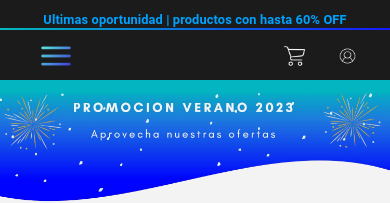
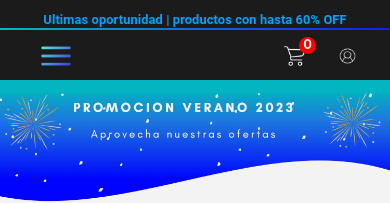
Before and after one commit to NimionSoftware/tannat-indumentaria, a React (Create React App) app: page / in a window 390 px wide. Shown: the top 203 px of the page. Built offline with nearby package versions, Linux system fonts and the light colour scheme.

Commit message:
cart responsive and baloon count created

```diff
--- a/src/components/BurguerMenu.jsx
+++ b/src/components/BurguerMenu.jsx
@@ -1,10 +1,11 @@
-import { useState } from 'react';
+import { useContext, useState } from 'react';
 import { Link } from 'react-router-dom';
 import { styled } from '@mui/material';
 import cart from '../assets/cart.png';
 import log from '../assets/log.png';
 import X from '../assets/x.png';
 import burguerMenu from '../assets/burguerMenu.png';
+import { cartContext } from './Context';
 
 
 const ContainerN = styled('nav')({
@@ -87,15 +88,43 @@ const ContainerLinks = styled('div')({
     textAlign:'end',
 })
 
+const ContainerBaloonCount = styled('div')({
+    display:'flex',
+    cursor: 'pointer',
+    transition: '.3s all',
+    "&:hover": {
+        transform: 'scale(1.1)'
+    },
+})
+
+const BaloonCount = styled('div')({
+    zIndex:'2',
+    position:'relative',
+    top:'.3rem',
+    left:'2rem',
+    backgroundColor: 'red',
+    borderRadius: '100rem',
+    width:'1.1rem',
+    height:'1.1rem',
+    color:'white',
+    fontWeight: 'bold',
+    fontSize: '.8rem',
+    textAlign:'center',
+})
+
 const BurgerMenu = ({openCart, setOpenCart}) => {
 
     const [open, setOpen] = useState(false);
+    const { quantity, qty } = useContext(cartContext);
 
     return (
         <ContainerN>
             <BurgerMenuIcon src={burguerMenu} onClick={()=> {setOpen(!open)}} />
             <ContainerUser>
-                    <Icon src={cart} alt='Icono carrito de compras' onClick={() => setOpenCart(!openCart)} />
+                    <ContainerBaloonCount onClick={() => {setOpenCart(!openCart)}}>
+                        <BaloonCount>{quantity(qty)}</BaloonCount>
+                        <Icon src={cart} alt='Icono carrito de compras' title="Abrir carrito de compras" />
+                    </ContainerBaloonCount>
                     <Icon src={log} alt='Icono Login' />
             </ContainerUser>
             {open &&
--- a/src/components/Cart.jsx
+++ b/src/components/Cart.jsx
@@ -18,7 +18,6 @@ const ContainerProducts = styled('div')({
     boxShadow: '0 0 10px #1b1b1b8c inset',
     overflowY: 'scroll',
     width:'98%',
-    backgroundColor: '#fff',
      '::-webkit-scrollbar': {
         width: '8px',
     },
@@ -43,23 +42,37 @@ const EmptyButton = styled('button')({
     border:'none',
     cursor:'pointer',
     backgroundColor:'#d3d3d3',
+    transition:'.15s all',
     '&:hover':{
         backgroundColor:'#ce2929',
         color:'white'
-    }
+    },
+    '@media (max-width: 1000px)': {
+        backgroundColor:'#5e5e5e1f',
+        width: '7rem',
+        color: 'red'
+      }
 })
 
 const FinishButton = styled('button')({
     fontWeight: 'bold',
     width:'15rem',
     height:'2rem',
-    backgroundColor: '#1aacd1',
-    color:'white',
     border:'none',
     cursor:'pointer',
-    '&:hover':{
-        background: 'linear-gradient(90deg, rgba(0,185,189,1) 0%, rgba(22,26,255,1) 100%)',
-    }
+    background: 'linear-gradient(90deg, #1aacd1, transparent) #1aacd1',
+    fontFamily: 'inherit',
+    color: '#fff',
+    textDecoration: 'none',
+    transition: 'background-color .5s',
+    placeContent: 'center',
+    '&:hover': {
+        background: 'linear-gradient(90deg, #1aacd1, transparent) #213bcf',
+    },
+    '@media (max-width: 1000px)': {
+        width:'12rem',
+        fontSize:'.9rem'
+      }
 })
 
 const ContainerButton = styled('div')({
@@ -69,19 +82,27 @@ const ContainerButton = styled('div')({
     gap:'1rem'
 })
 
+const CartTitle = styled('h3')({
+    fontSize:'1.5rem',
+    transition:'all .2s',
+    '@media (max-width: 768px)': {
+        fontSize: '1.2rem',
+      }
+})
+
 const Cart = () => {
 
-    const {total, emptyCart, get} = useContext(cartContext);
+    const {total, emptyCart, cart} = useContext(cartContext);
 
 
     return(
         <ContainerCart>
-            <h3 style={{fontSize:'1.5rem'}}>Mi carrito de compras!</h3>
-            {get.length > 0
+            <CartTitle>Mi carrito de compras!</CartTitle>
+            {cart.length > 0
                 ?
                 (
                     <ContainerProducts>
-                        {get.map((item, index) => <ItemCart item={item} key={index} />)}
+                        {cart.map((item, index) => <ItemCart item={item} key={index} />)}
                     </ContainerProducts>
                 )
                 :
@@ -94,7 +115,7 @@ const Cart = () => {
                     </>
                 )
             }
-            {get.length > 0 && (
+            {cart.length > 0 && (
                 <>
                     <p style={{fontWeight: 'bold'}}>Total: US$ {total()}</p>
                     <ContainerButton>
--- a/src/components/Context.jsx
+++ b/src/components/Context.jsx
@@ -1,73 +1,67 @@
-import { createContext, useState } from "react";
+import { createContext, useEffect, useState } from "react";
 
 export const cartContext = createContext();
 
-const {Provider} = cartContext;
+const { Provider } = cartContext;
 
-const Context = ({children}) => {
-
+const Context = ({ children }) => {
   const [cart, setCart] = useState([]);
   const [qty, setQty] = useState(1);
 
-    const get = JSON.parse(localStorage.getItem('cart'))
-    if(get === null){
-        localStorage.setItem('cart', JSON.stringify(cart))
-        window.location.reload()
+  useEffect(() => {
+    const get = JSON.parse(localStorage.getItem('cart'));
+    if (get) {
+      setCart(get);
+    } else {
+      localStorage.setItem('cart', JSON.stringify([]));
     }
+  }, []);
 
-    const isInCart = (id) =>{
-        return(
-            cart.some(AItem => AItem.id === id)
-        )
-    }
+  const isInCart = (id) => {
+    return cart.some((item) => item.id === id);
+  };
 
-    const addItem = (product, qty) =>{
+  const addItem = (product, qty) => {
     const newItem = {
       ...product,
-            qty
+      qty,
+    };
+
+    if (isInCart(newItem.id)) {
+      const updatedCart = cart.map((item) =>
+        item.id === newItem.id ? { ...item, qty: item.qty + qty } : item
+      );
+      setCart(updatedCart);
+      localStorage.setItem('cart', JSON.stringify(updatedCart));
+    } else {
+      const updatedCart = [...cart, newItem];
+      setCart(updatedCart);
+      localStorage.setItem('cart', JSON.stringify(updatedCart));
     }
+  };
 
-        if(isInCart(newItem.id)){
-            const findProduct = cart.find(product => product.id === newItem.id)
-            const indexProduct = cart.indexOf(findProduct)
-            const auxArray = [...cart]
-            auxArray[indexProduct].qty += qty
-            setCart(auxArray)
-            localStorage.setItem('cart', JSON.stringify(auxArray))
-        }else{
-            setCart([...cart, newItem])
-            localStorage.setItem('cart', JSON.stringify([...cart, newItem]))
-        }
+  const deleteItem = (id) => {
+    const updatedCart = cart.filter((item) => item.id !== id);
+    setCart(updatedCart);
+    localStorage.setItem('cart', JSON.stringify(updatedCart));
+  };
 
-    }
+  const emptyCart = () => {
+    setCart([]);
+    localStorage.setItem('cart', JSON.stringify([]));
+  };
 
-    const deleteItem = (id) =>{
-        localStorage.setItem('cart', JSON.stringify(get.filter(product => product.id !== id)))
-        setCart(cart.filter(product => product.id !== id))
-    }
+  const quantity = () => {
+    return cart.reduce((acc, product) => acc + product.qty, 0);
+  };
 
+  const total = () => {
+    return cart.reduce((acc, product) => acc + product.productPrice * product.qty, 0);
+  };
 
-    const emptyCart = () =>{
-        setCart([])
-        localStorage.setItem('cart', JSON.stringify(cart))
-    }
-
-    const quantity = () =>{
-        if(get){
-            return get.reduce((acc, product) => acc + product.qty, 0)
-        }
-    }
-
-
-    const total = () =>{
-        if(get){
-            return get.reduce((acc, product) => acc + product.productPrice * product.qty, 0)
-        }
-    }
-
-    return(
-        <Provider value={{get, setCart, cart, isInCart, addItem, deleteItem, emptyCart, quantity, total, qty, setQty}}>{children}</Provider>
-    )
-}
+  return (
+    <Provider value={{cart, isInCart, addItem, deleteItem, emptyCart, quantity, total, qty, setQty}}>{children}</Provider>
+  );
+};
 
 export default Context;
--- a/src/components/ModalCart.jsx
+++ b/src/components/ModalCart.jsx
@@ -18,8 +18,9 @@ const ModalStyle = styled('div')({
     display:'flex',
     flexDirection:'column',
     margin:'auto',
+    minWidth:'25rem',
     width:'40%',
-    height:'70%',
+    height:'33rem',
     backgroundColor: '#fff',
     borderRadius:'.1rem'
 })
--- a/src/components/Navbar.jsx
+++ b/src/components/Navbar.jsx
@@ -8,6 +8,8 @@ import log from '../assets/log.png';
 import BurgerMenu from './BurguerMenu';
 import ModalCart from './ModalCart';
 import SignIn from './SignIn';
+import { useContext } from 'react';
+import { cartContext } from './Context';
 
 
 const ContainerN = styled('nav')({
@@ -89,6 +91,33 @@ const Icon = styled('img')({
       }
 })
 
+const ContainerBaloonCount = styled('div')({
+    display:'flex',
+    cursor: 'pointer',
+    transition: '.3s all',
+    "&:hover": {
+        transform: 'scale(1.1)'
+    },
+    '@media (max-width: 768px)': {
+        display: 'none'
+      }
+})
+
+const BaloonCount = styled('div')({
+    zIndex:'2',
+    position:'relative',
+    top:'.3rem',
+    left:'4rem',
+    backgroundColor: 'red',
+    borderRadius: '100rem',
+    width:'1.1rem',
+    height:'1.1rem',
+    color:'white',
+    fontWeight: 'bold',
+    fontSize: '.8rem',
+    textAlign:'center',
+})
+
 
 const Navbar = () => {
 
@@ -105,28 +134,33 @@ const Navbar = () => {
         }, 1500);
       };
 
+    const { quantity } = useContext(cartContext);
+
     return (
         <>
             <ContainerN>
                 <Link to='/'><Images src={logo} alt='Logo Tannat'/></Link>
                 <OrderL>
                     <ItemList>
-                        <Link style={{textDecoration:'none', color: 'white', fontWeight: 'bold'}} to="/">Inicio</Link>
+                        <Link style={{textDecoration:'none', color: 'white', fontWeight: 'bold', fontSize:'.9rem'}} to="/">Inicio</Link>
                     </ItemList>
                     <ItemList>
-                        <Link style={{textDecoration:'none', color: 'white', fontWeight: 'bold'}} to="/men">Hombres</Link>
+                        <Link style={{textDecoration:'none', color: 'white', fontWeight: 'bold', fontSize:'.9rem'}} to="/men">Hombres</Link>
                     </ItemList>
                     <ItemList>
-                        <Link style={{textDecoration:'none', color: 'white', fontWeight: 'bold'}} to="/women">Mujeres</Link>
+                        <Link style={{textDecoration:'none', color: 'white', fontWeight: 'bold', fontSize:'.9rem'}} to="/women">Mujeres</Link>
                     </ItemList>
                     <ItemList>
-                        <Link style={{textDecoration:'none', color: 'white', fontWeight: 'bold'}} to="/shoes">Calzados</Link>
+                        <Link style={{textDecoration:'none', color: 'white', fontWeight: 'bold', fontSize:'.9rem'}} to="/shoes">Calzados</Link>
                     </ItemList>
                     <ItemList>
-                        <Link style={{textDecoration:'none', color: 'white', fontWeight: 'bold'}} to="/news">Novedades</Link>
+                        <Link style={{textDecoration:'none', color: 'white', fontWeight: 'bold', fontSize:'.9rem'}} to="/news">Novedades</Link>
                     </ItemList>
                 </OrderL>
-                <Icon src={cart} onClick={() => {setOpenCart(!openCart)}} alt='Icono carrito de compras' title="Abrir carrito de compras" />
+                <ContainerBaloonCount onClick={() => {setOpenCart(!openCart)}}>
+                    <BaloonCount>{quantity()}</BaloonCount>
+                    <Icon src={cart} alt='Icono carrito de compras' title="Abrir carrito de compras" />
+                </ContainerBaloonCount>
                 <Icon
                     onClick={handleClick}
                     src={log} alt='Icono Login'
--- a/src/components/ProductCard.jsx
+++ b/src/components/ProductCard.jsx
@@ -11,7 +11,6 @@ import {
     IconButton,
 } from "@mui/material"
 import { cartContext } from './Context'
-import Toastify from 'toastify-js'
 
 const Title = styled(Typography)({
   fontSize: 20,
```
Also changed, not shown: src/components/ItemCart.jsx (+27 -28 lines). Lines whose indentation alone changed are shown as unchanged.
